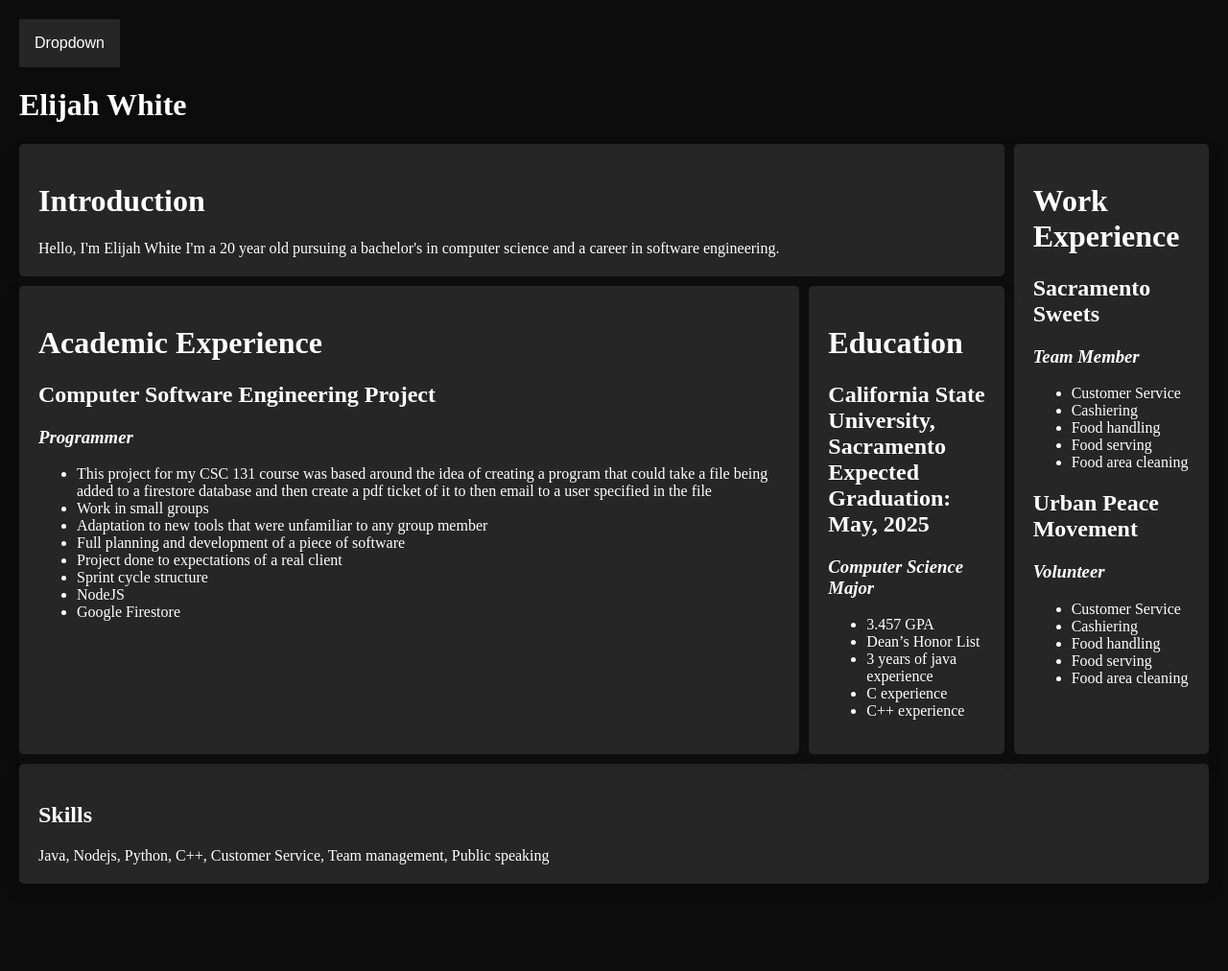
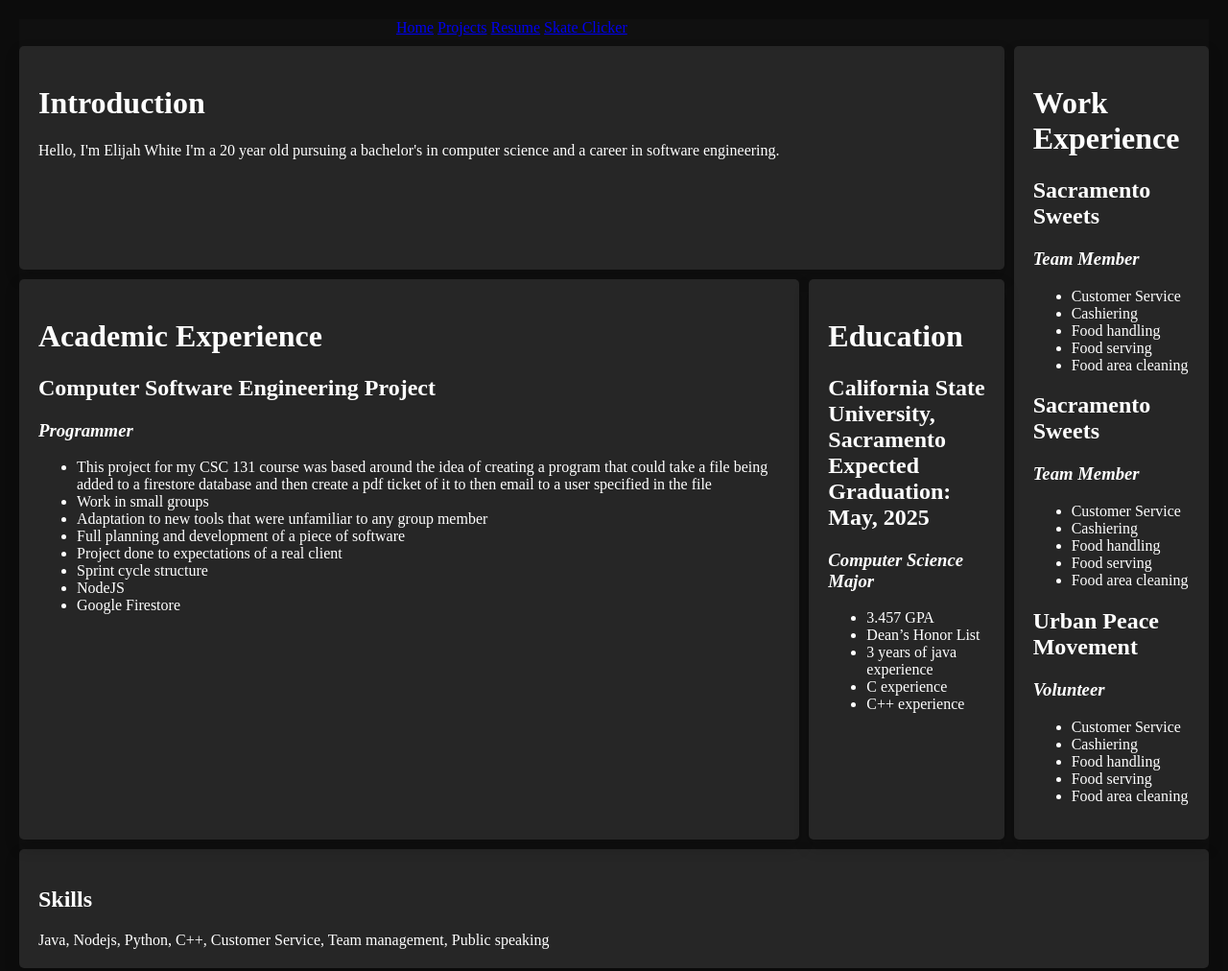
Before and after one commit to ElijahSource/elijahwhite.pro, a website: page Resume.html in a window 1280 px wide. Shown: the whole page at 96% size. Before the commit the page ends 941 px from the top, so only its background shows below. Drawn offline with Linux system fonts and the light colour scheme.

Commit message:
Something

```diff
--- a/Resume.html
+++ b/Resume.html
@@ -63,11 +63,15 @@
             display: grid;
             grid-gap: 10px;
             grid-template-columns: [col1-start] 4fr  [col2-start] 1fr  [col3-start] 1fr [col3-end];
-            grid-template-rows: [row1-start] auto [row2-start] auto [row2-end] auto [row3-start];
+            grid-template-rows: [row0-start]auto[row1-start] auto [row2-start] auto [row2-end] auto [row3-start]  ;
             background-color: #101010;
             color: #404040;
         }
-
+        .banner{
+            text-align:center;
+            grid-column: col1-start / col3-start;
+            grid-row:row0-start;
+        }
         .box {
             background-color: #262626;
             color: #fff;
@@ -77,7 +81,6 @@
             box-shadow: 0 8px 16px 0 rgba(0,0,0,0.2);
 			transition: 0.3s;
         }
-
         .a {
             grid-column: col1-start / col3-start;
             grid-row: row1-start ;
@@ -102,6 +105,7 @@
 </head>
 
 <body>
+    <!--
     <div class="dropdown">
         <button class="dropbtn">Dropdown</button>
         <div class="dropdown-content">
@@ -113,13 +117,29 @@
     <header>
         <h1>Elijah White</h1>
     </header>
-
+    -->
     <div class="wrapper">
+        <div class = "banner">
+            <a href = "Homepage.html">Home</a>
+            <a href = "project.html">Projects</a>
+            <a href = "BoxClicker.html">Resume</a>
+            <a href = "BoxClicker.html">Skate Clicker</a>
+        </div>
         <div class="box a">
             <h1>Introduction</h1>Hello, I'm Elijah White I'm a 20 year old pursuing a bachelor's in computer science and a career in software engineering.
         </div>
         <div class="box b">
             <h1>Work Experience</h1>
+            <h2>Sacramento Sweets</h2>
+            <h3>Team Member</h3>
+            <ul>
+                <li>Customer Service</li>
+                <li>Cashiering</li>
+                <li>Food handling</li>
+                <li>Food serving</li>
+                <li>Food area cleaning</li>
+            </ul>
+
             <h2>Sacramento Sweets</h2>
             <h3>Team Member</h3>
             <ul>
```
